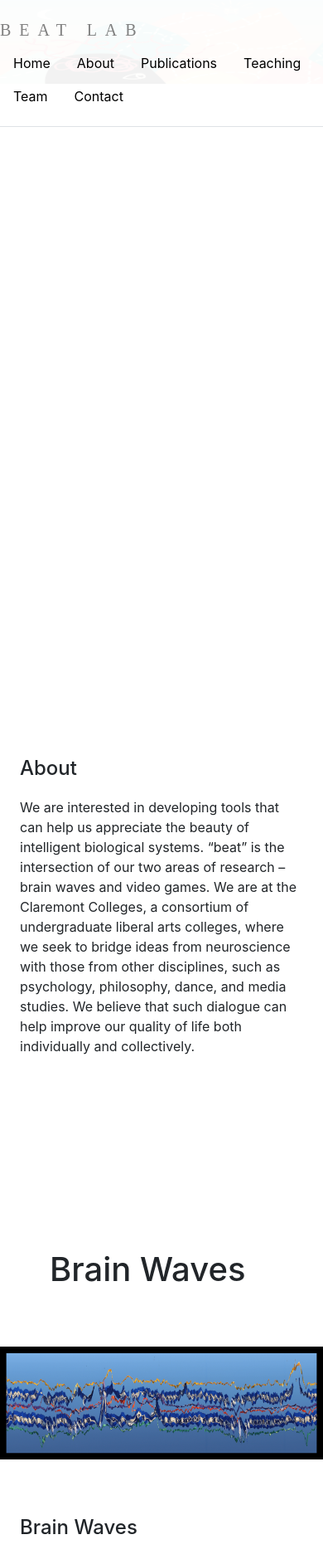
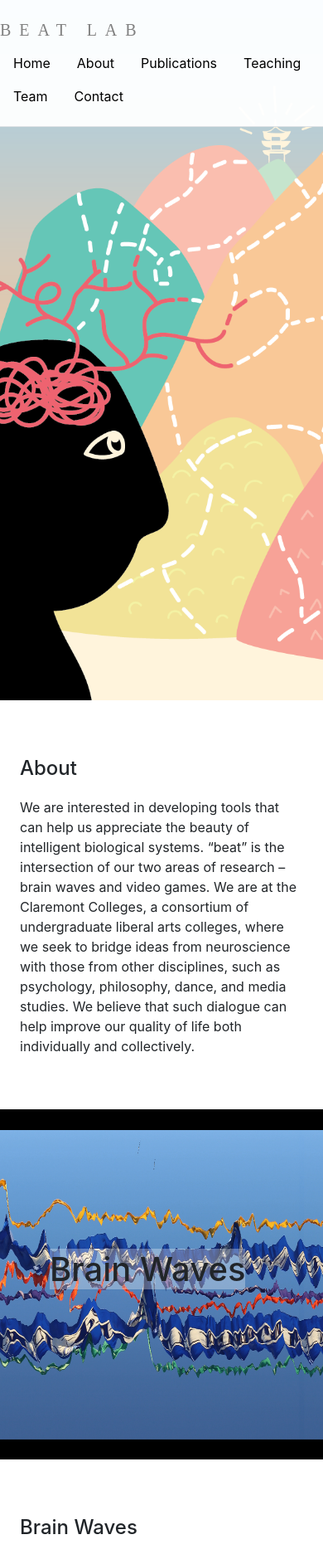
Before and after one commit to SeijiAkera/BeatLab-site, a Flask app: page / in a window 390 px wide. Shown: the top 1879 px of the page at 83% size. Run offline with Flask 3, Linux system fonts and the light colour scheme; some libraries are stand-ins or nearby versions.

Commit message:
Change images and background viewing

```diff
--- a/templates/index.html
+++ b/templates/index.html
@@ -97,19 +97,20 @@
                     background-attachment: scroll;
                     background-position: center top;
                     background-repeat: no-repeat;
-                    background-size: contain;
+                    background-size: cover;
                 }
                 .parallax {
                     /* The image used is done inline*/
 
                     /* Other Parameters */
+                    min-height: 50vh;
                     line-height: 20vh;
 
                     /* Create the parallax scrolling effect */
                     background-attachment: scroll;
-                    background-position: center bottom;
+                    background-position: center top;
                     background-repeat: no-repeat;
-                    background-size: contain;
+                    background-size: cover;
                 }
             }
         </style>
```
Also changed, not shown: static/assets/img/About.png.
